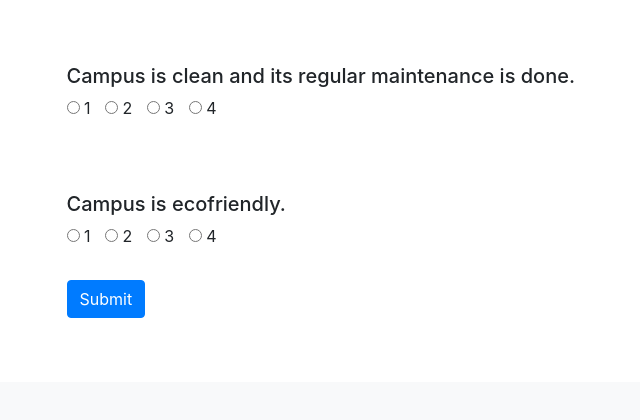
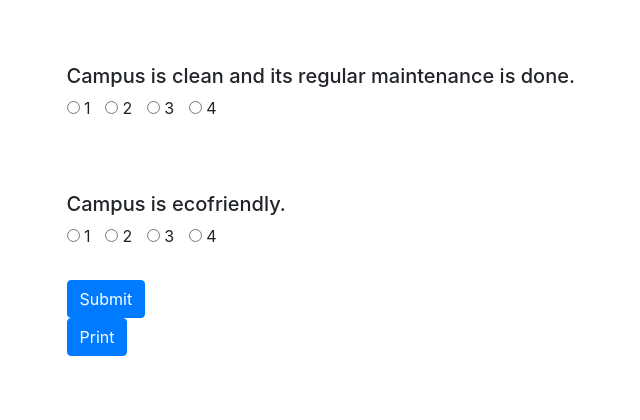
Before and after one commit to prateekpm123/Final-year-project-1, a PHP site: page /teacherform.php in a window 1280 px wide. Shown: the part 1336-1756 px from the top of the page, without its empty margins (256-896 px from the left). Before the commit the page ends 1654 px from the top, so only its background shows below. Run offline with PHP 8.4, Linux system fonts and the light colour scheme; a user stored in the database is signed in; data comes from the database, SQL or seed files in the repository; some libraries are stand-ins or nearby versions.

Commit message:
Was trying to figure out the working of the print function

```diff
--- a/teacherform.php
+++ b/teacherform.php
@@ -379,13 +379,19 @@ if (isset($_POST['submit']))
                     <br><br>
                     <!-- <button class="btn btn-primary" type="submit" name="submit">Submit</button> -->
                     <input type="submit" class="btn btn-primary" name="submit" value="Submit">
+                    <br>
+                    <button class='btn btn-primary' onclick="print()">Print</button>
                 </form>
             </div>
         </div>
         <div class="col-lg-3 col-md-2 col-sm-1"></div>
 
     </div>
-
+    <script type="text/javascript">
+        function print() {
+            window.print();
+        }
+    </script>
 </body>
 
 
```
